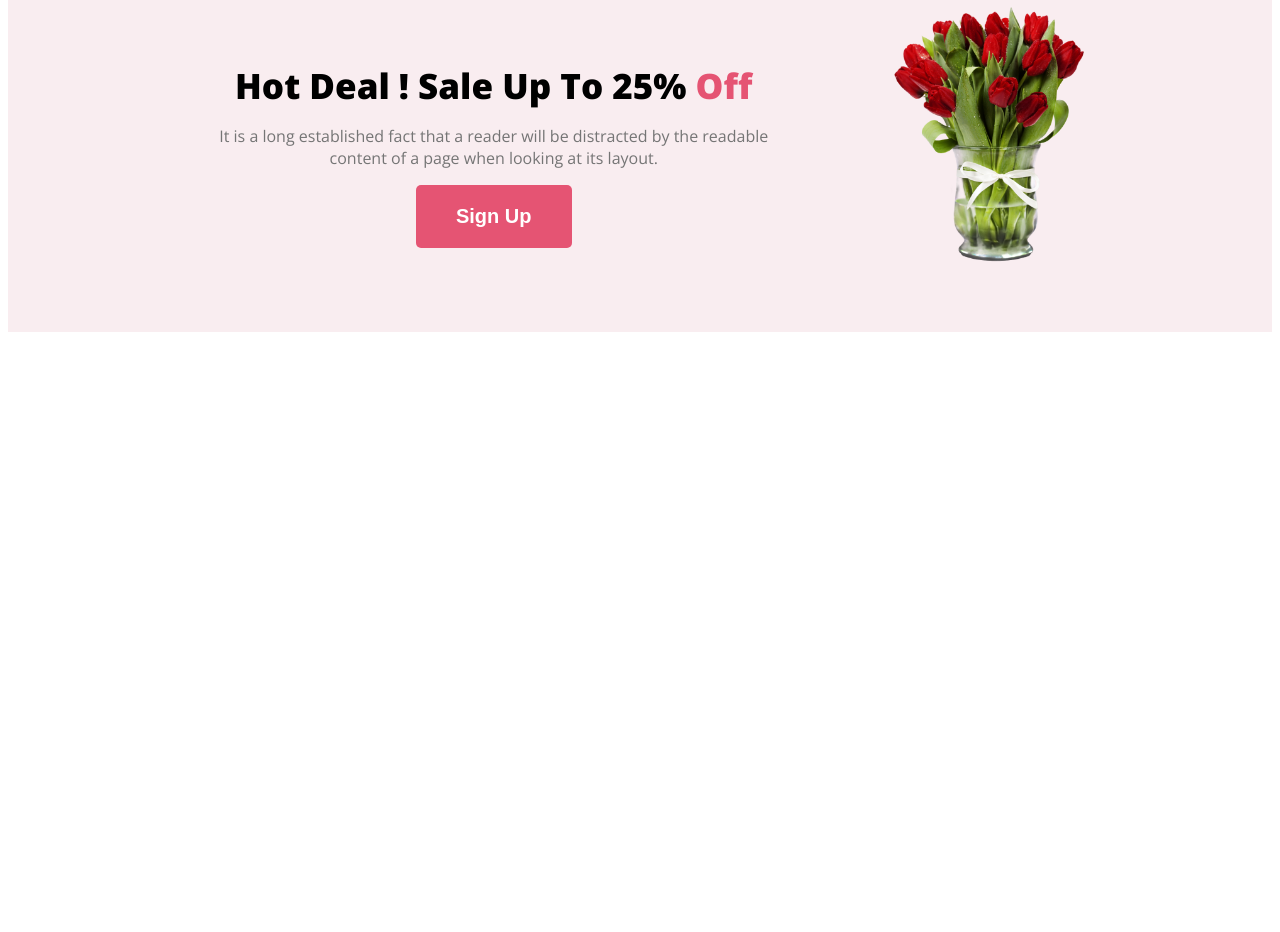
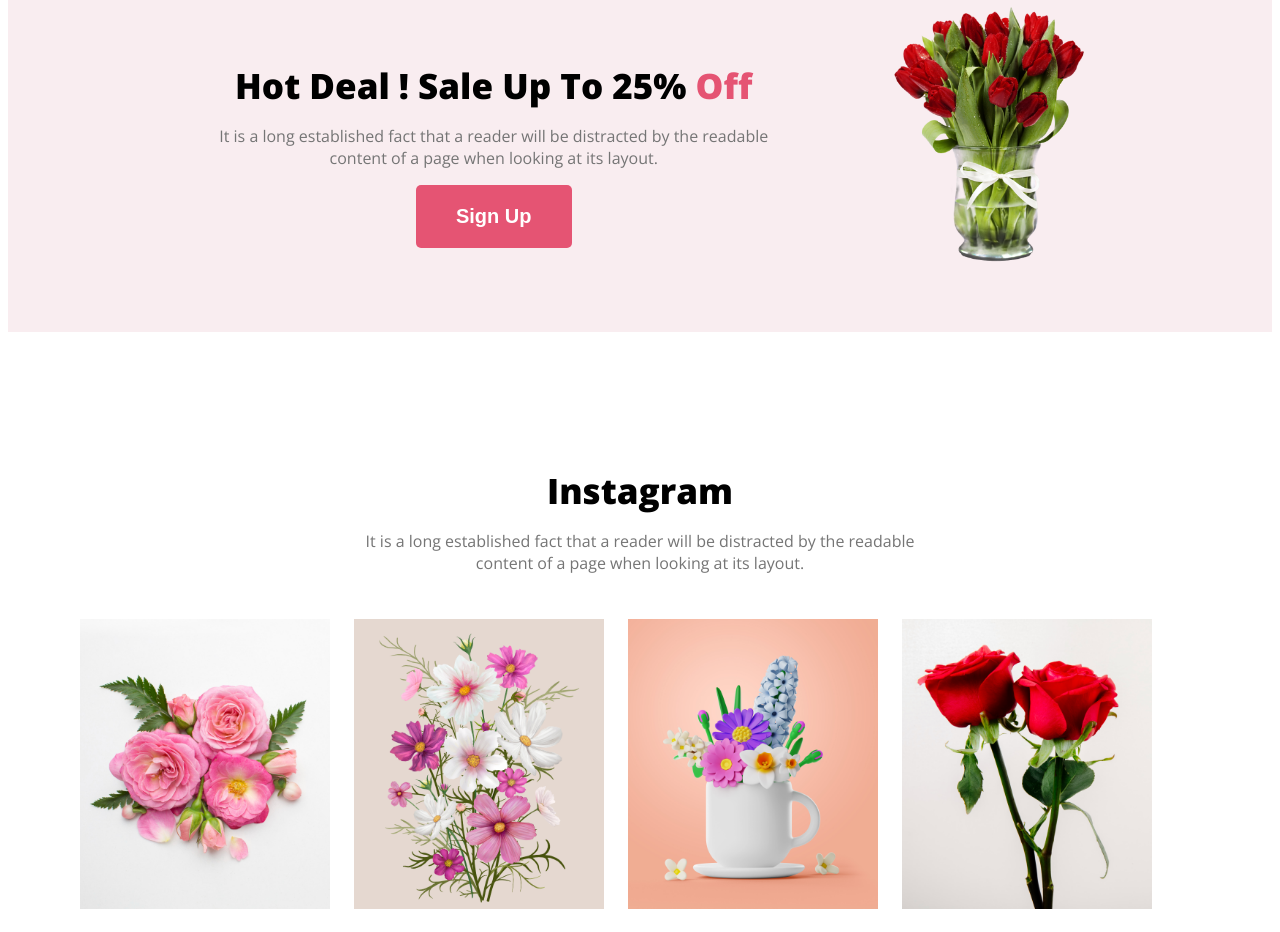
Before and after one commit to Foysal-23/flower-shop-website, a plain HTML site: page index.html in a window 1280 px wide. Shown: the part 2040-2972 px from the top of the page. Before the commit the page ends 2380 px from the top, so only its background shows below. Drawn offline with nearby package versions, Linux system fonts and the light colour scheme.

Commit message:
added instagram images

```diff
--- a/index.html
+++ b/index.html
@@ -1,5 +1,6 @@
 <!DOCTYPE html>
 <html lang="en">
+
 <head>
   <meta charset="UTF-8">
   <meta name="viewport" content="width=device-width, initial-scale=1.0">
@@ -9,13 +10,16 @@
   <link href="https://fonts.googleapis.com/css2?family=Open+Sans:wght@400;700;800&display=swap" rel="stylesheet">
   <link rel="stylesheet" href="style.css">
 </head>
+
 <body>
   <header>
     <div class="banner">
       <div>
         <h1 class="banner-title">Let's make <br> beautiful flowers a <br>
           part of your life.</h1>
-    <p>It is a long established fact that a reader will be distracted by <br> the readable content of a page when looking at its layout. <br> The point of using Lorem Ipsum is that it has a more-or-less <br> normal distribution of letters.</p>
+        <p>It is a long established fact that a reader will be distracted by <br> the readable content of a page when
+          looking at its layout. <br> The point of using Lorem Ipsum is that it has a more-or-less <br> normal
+          distribution of letters.</p>
         <button class="btn-primary">Shop Now</button>
       </div>
       <img class="banner-image" src="pngwing 10.png" alt="">
@@ -27,7 +31,8 @@
   <main>
     <section class="featured">
       <h3 class="section-title">Our Featured Flowers</h3>
-<p class="section-description">It is a long established fact that a reader will be distracted by the readable <br> content of a page when looking at its layout.</p>
+      <p class="section-description">It is a long established fact that a reader will be distracted by the readable <br>
+        content of a page when looking at its layout.</p>
 
 
       <div class="flower-container">
@@ -73,9 +78,10 @@
   <section>
     </div>
     <div class="offer">
-  <div class="offer-section" >
+      <div class="offer-section">
         <h3 class="section-title">Hot Deal ! Sale Up To 25% <span>Off</span> </h3>
-<p class="section-description">It is a long established fact that a reader will be distracted by the readable  <br> content of a page when looking at its layout.
+        <p class="section-description">It is a long established fact that a reader will be distracted by the readable
+          <br> content of a page when looking at its layout.
         </p>
         <button class="btn-primary">Sign Up</button>
       </div>
@@ -85,7 +91,22 @@
     </div>
 
   </section>
+  <main>
 
+    <section class="Instagram-title">
+      <h3 class="section-title">Instagram</h3>
+      <p class="section-description">It is a long established fact that a reader will be distracted by the readable <br>
+        content of a page when looking at its layout.</p>
+    </section>
+
+    <div class="instagram-image">
+
+      <img class="inst-images" src="Flower 01.png" alt="">
+      <img class="inst-images" src="Rectangle 4.png" alt="">
+      <img class="inst-images" src="rectangle 5.png" alt="">
+      <img class="inst-images" src="Rectangle 6.png" alt="">
+    </div>
+  </main>
 
   <footer>
 
@@ -93,4 +114,5 @@
 
   </footer>
 </body>
+
 </html>
--- a/style.css
+++ b/style.css
@@ -135,3 +135,14 @@ main {
 span{
   color: #E55473;
 }
+.Instagram-title{
+  margin-top: 70px;
+  padding-top: 30px;
+}
+.instagram-image{
+  margin-top: 35px;
+}
+.inst-images{
+  width: 250px;
+  padding: 10px;
+}
```
Lines whose indentation alone changed are shown as unchanged.
